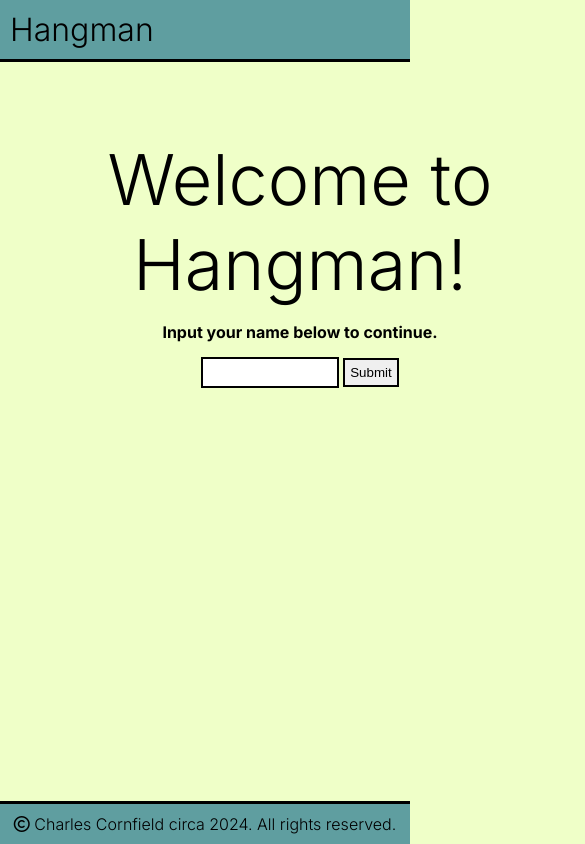
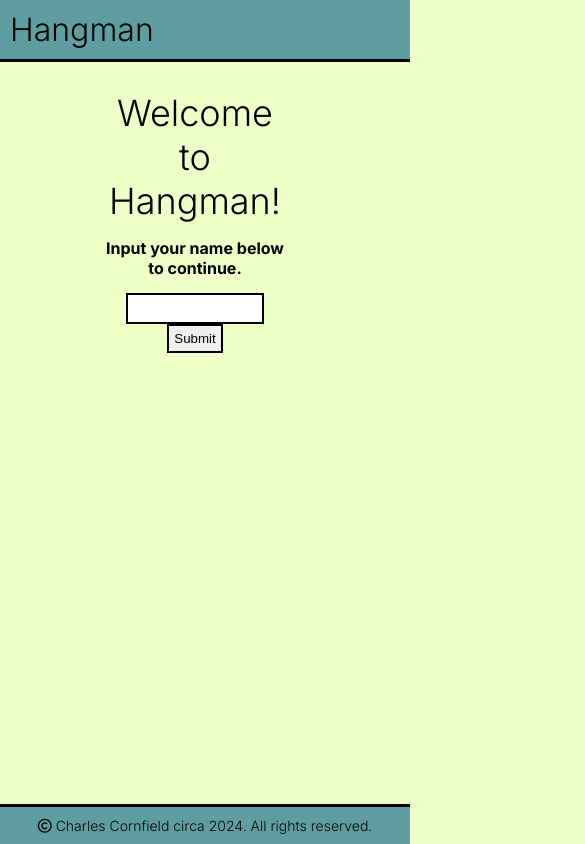
Before and after one commit to ccornfield/Hangman, a plain HTML site: page index.html in a window 390 px wide. Shown: the whole page, 585 px wide, since content can reach past the window. Drawn offline with Linux system fonts and the light colour scheme.

Commit message:
Added responsiveness and updated README

```diff
--- a/assets/css/style.css
+++ b/assets/css/style.css
@@ -42,7 +42,8 @@ footer {
     position: absolute;
     bottom: 0;
     left: 0;
-    width:100%
+    width:100%;
+    font-size: 14px;
 }
 
 .hidden{
@@ -56,8 +57,7 @@ footer {
 }
 
 .container{
-    width: 600px;
-    height: 350px;
+    width: 50%;
     margin: 0 auto ;
     margin-top: 7.5%;
 }
@@ -115,3 +115,16 @@ footer {
     margin-right: auto;
     margin-top: 10%;
 }
+
+/* Media Queries */
+@media (max-width: 800px){
+    #game-screen{
+        width: 100%;
+    }
+}
+
+@media (max-width: 450px){
+    #user-header{
+        font-size: 2.25em;
+    }
+}
```
Also changed, not shown: 1 other file.
